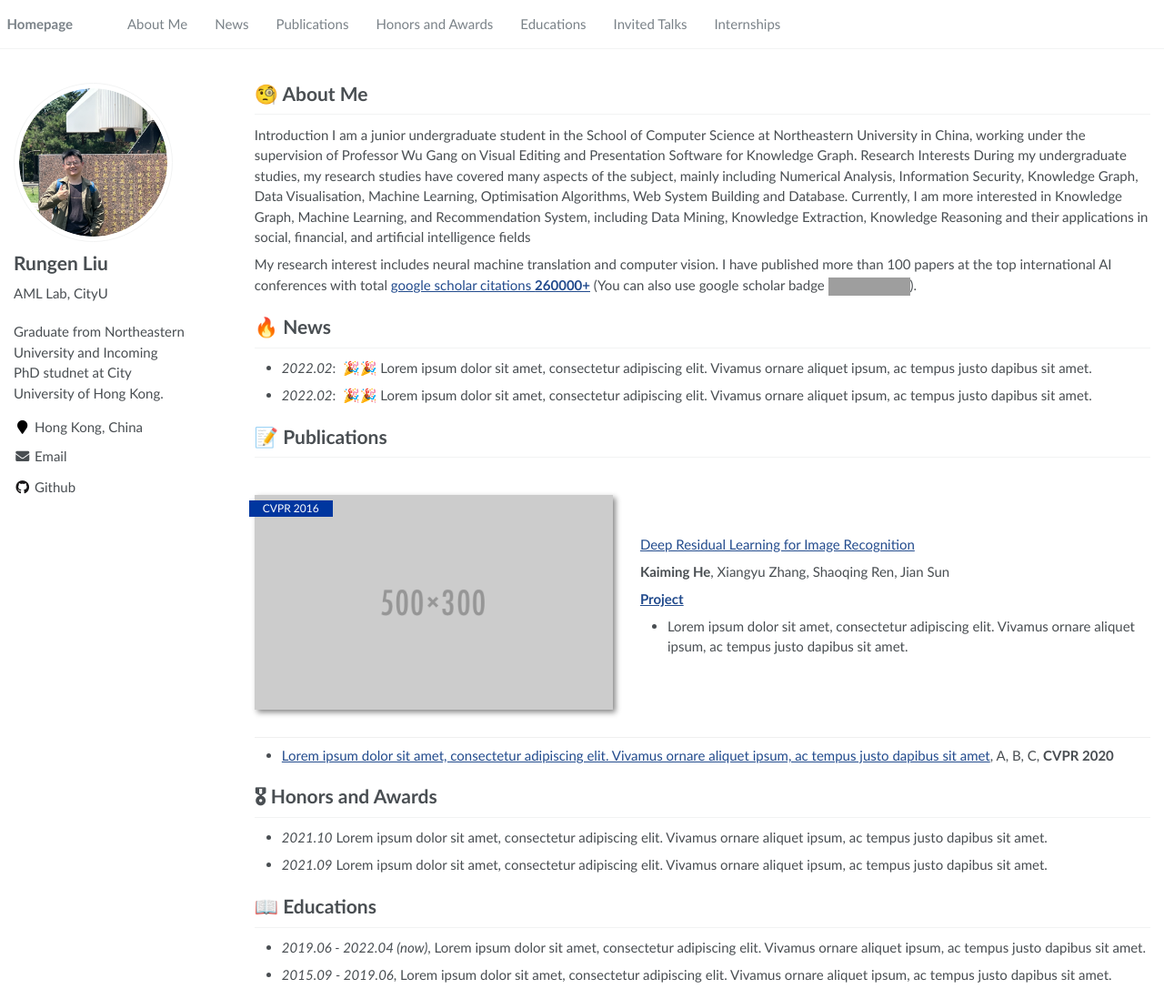
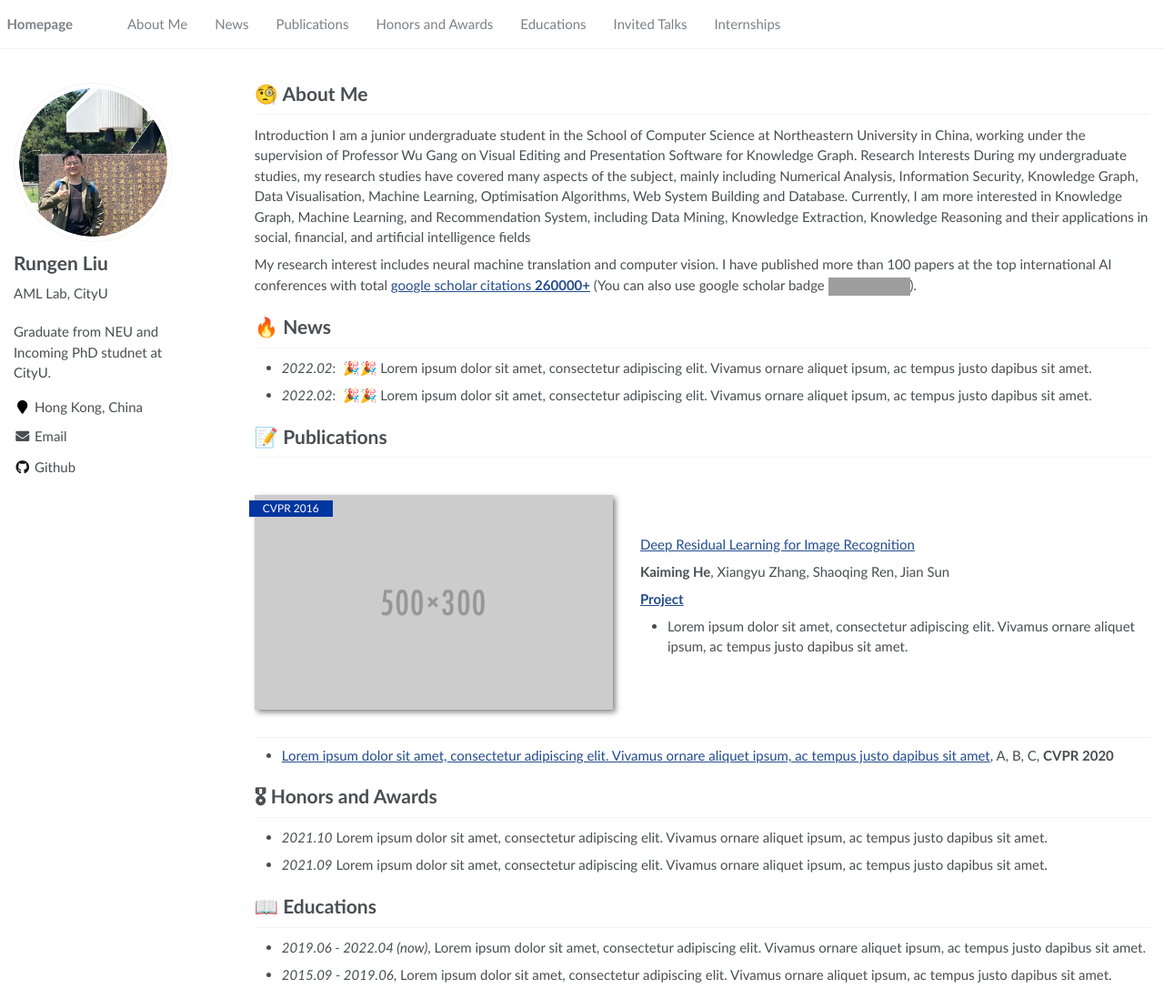
Before and after one commit to WaterWool/WaterWool.github.io, a Jekyll site: the page built from _pages/about.md, in a window 1280 px wide and 1098 px high. Shown: the whole window at 91% size. Built offline with Jekyll 4.4.1, drawn with Linux system fonts in a browser that asks for light colours; grey boxes are pictures that could not be loaded.

Commit message:
Update _config.yml

```diff
--- a/_config.yml
+++ b/_config.yml
@@ -7,7 +7,7 @@
 
 # Site Settings
 title                    : "Rungen Liu"
-description              : "Graduate from Northeastern University and Incoming PhD studnet at City University of Hong Kong. "
+description              : "Graduate from NEU and Incoming PhD studnet at CityU. "
 repository               : "WaterWool.github.io"
 google_scholar_stats_use_cdn : true
 
```
